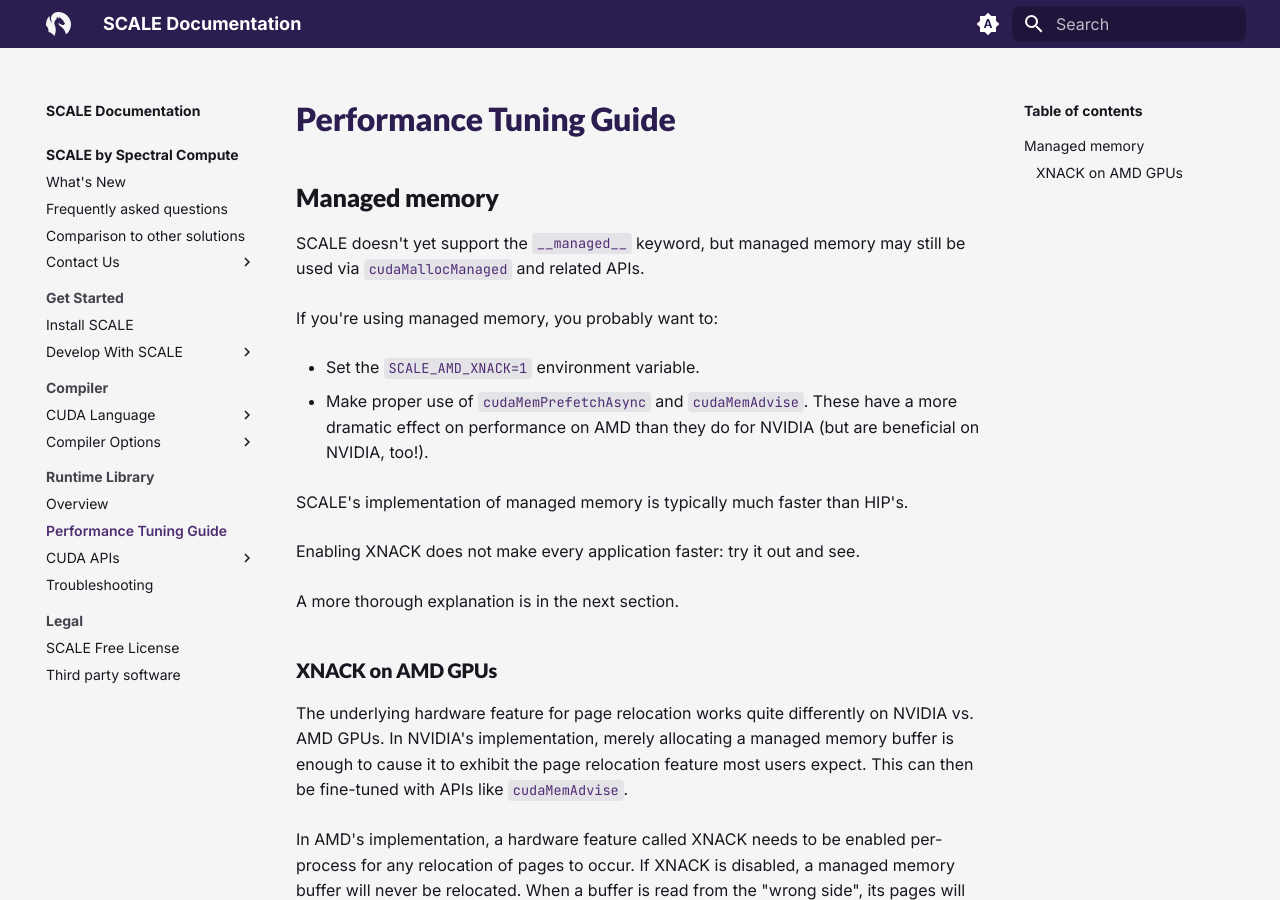
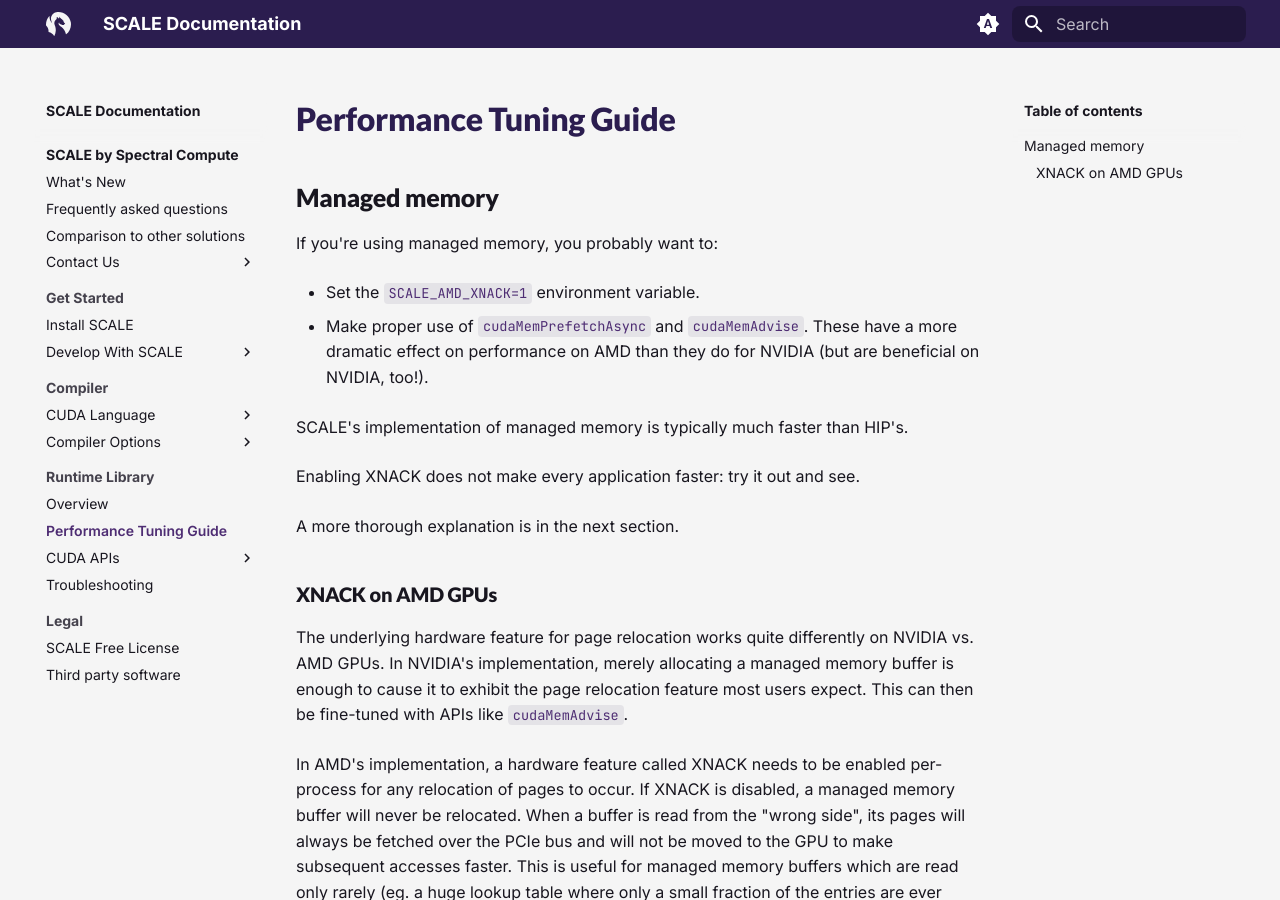
Before and after one commit to spectral-compute/scale-docs, an MkDocs documentation site: the page built from docs/manual/library/performance-tuning.md, in a window 1280 px wide and 900 px high. Built offline with MkDocs 1.6.1 and Material for MkDocs 9.7.7, drawn with Linux system fonts in a browser that asks for light colours; the version menu is left out.

Commit message:
SCALE does now support `__managed__`

```diff
--- a/docs/manual/library/performance-tuning.md
+++ b/docs/manual/library/performance-tuning.md
@@ -1,9 +1,6 @@
 # Performance Tuning Guide
 
 ## Managed memory
-
-SCALE doesn't yet support the `__managed__` keyword, but managed memory may still be
-used via `cudaMallocManaged` and related APIs.
 
 If you're using managed memory, you probably want to:
 
```
